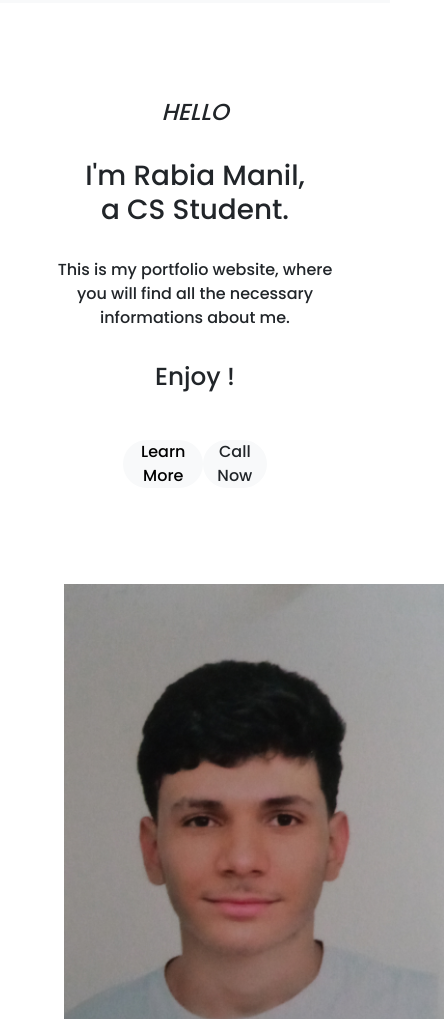
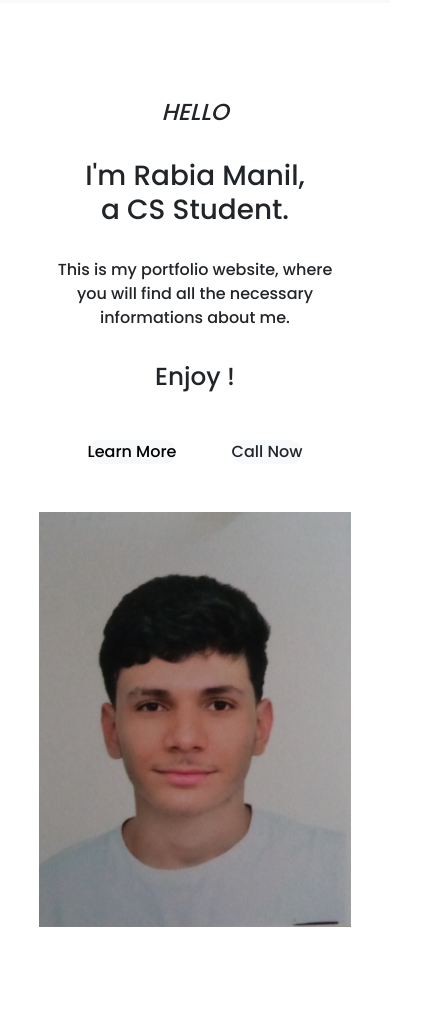
Before and after one commit to xRyolinx/Portfolio, a plain HTML site: page index.html in a window 390 px wide. Shown: the part 81-1100 px from the top of the page, 444 px wide, since content can reach past the window. Drawn offline with nearby package versions, Linux system fonts and the light colour scheme.

Commit message:
Add files via upload

```diff
--- a/index.html
+++ b/index.html
@@ -3,7 +3,7 @@
 <head>
     <meta charset="UTF-8">
     <meta http-equiv="X-UA-Compatible" content="IE=edge">
-    <meta name="viewport" content="width=device-width, initial-scale=1.0">
+    <meta name="viewport" content="width=device-width, initial-scale=1.0, minimum-scale=1.0">
     <title>Ryolin</title>
     <!-- Bootstrap -->
     <link href="https://cdn.jsdelivr.net/npm/bootstrap@5.2.0/dist/css/bootstrap.min.css" rel="stylesheet" integrity="sha384-gH2yIJqKdNHPEq0n4Mqa/HGKIhSkIHeL5AyhkYV8i59U5AR6csBvApHHNl/vI1Bx" crossorigin="anonymous">
@@ -50,14 +50,14 @@
         </p>
         <h2 class="mb-5">Enjoy !</h2>
         <!-- Bouttons -->
-        <div class="d-flex flex-row w-50 justify-content-between mx-auto mb-5">
+        <div class="d-flex flex-row w-75 justify-content-between mx-auto mb-5">
           <a href="https://www.youtube.com/watch?v=dQw4w9WgXcQ" target="_blank"><div class="button bg-light">Learn More</div></a>
           <div class="button bg-light">Call Now</div>
         </div>
       </article>
 
       <!-- Photo -->
-      <div class="d-flex flex-column justify-content-center mx-auto mb-5 p-5">
+      <div class="d-flex flex-column justify-content-center mx-auto mb-5">
         <img src="pdp.jpg" alt="Photo de Manil">
       </div>
 
--- a/style.css
+++ b/style.css
@@ -81,11 +81,10 @@ a, a:hover {
 }
 
 img {
-    height: 60vh;
+    width: 80vw;
     margin-right: auto !important;
     margin-left: auto !important;
 }
-
 
 @media (min-width: 992px) {
     article {
@@ -108,7 +107,9 @@ img {
         height: 120vh;
     }
     img {
-        height: 60vh;
+        width: 80vw;
+        height: auto;
+
         margin-right: auto !important;
         margin-left: auto !important;
     }
```
